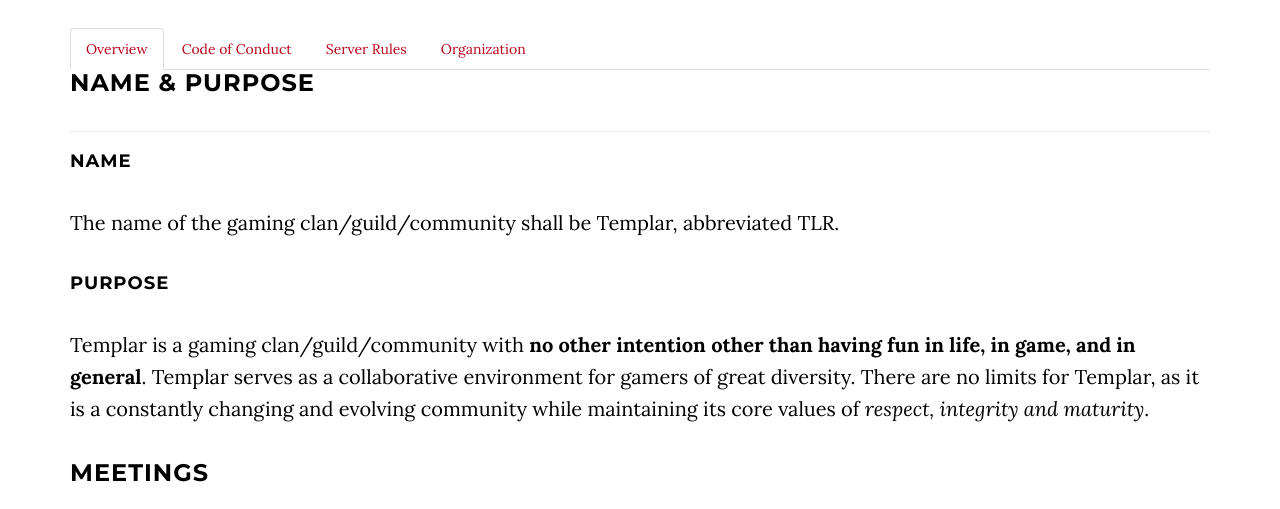
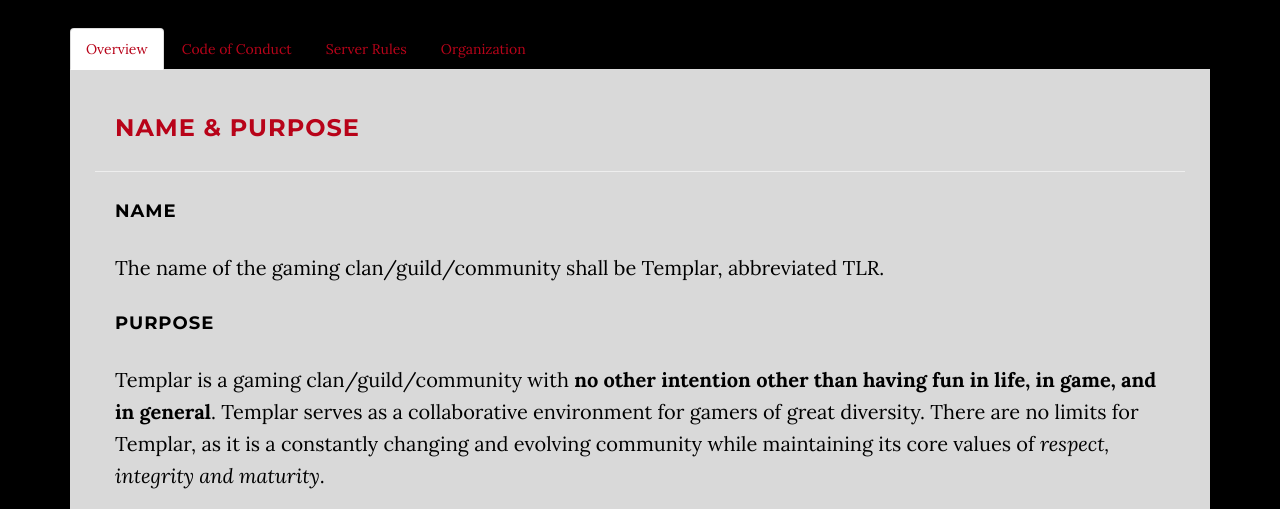
Before and after one commit to WarGravy/TLRRedesign, a plain HTML site: page charter.html in a window 1280 px wide. Shown: the part 380-889 px from the top of the page. Drawn offline with Linux system fonts and the light colour scheme; some packages are replaced by stand-ins of ours.

Commit message:
fixed formatting with charter page and finished it

```diff
--- a/less/tlr-charter.less
+++ b/less/tlr-charter.less
@@ -1,7 +1,15 @@
-#charter {
+#charter .tab-content{
     color: @black;
-    background-color: @white;
-    width:100%;
+    background-color: fadeout(@white, 15%);
+    padding:25px;
+}
+#charter .tab-content h3{
+    color:@primary;
+
+}
+#charter .tab-content h3,#charter .tab-content h4, #charter .tab-content h5, #charter .tab-content p{
+    margin: 10px!important;
+    padding: 10px;
 }
 #charter .container{
     padding-top:20px!important;
```
Also changed, not shown: css/tlr.min.css.
